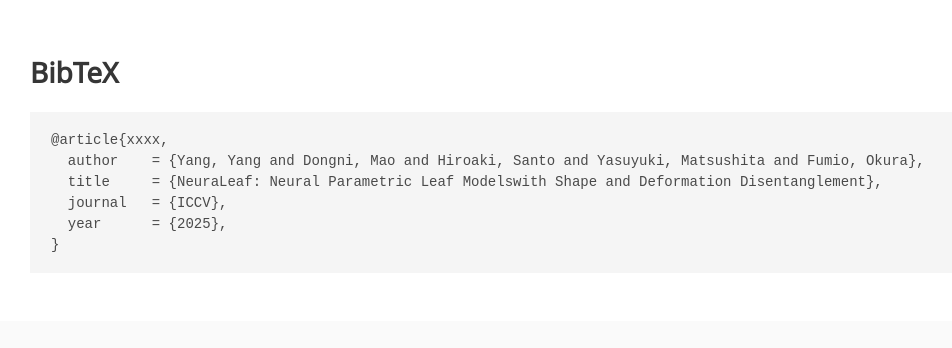
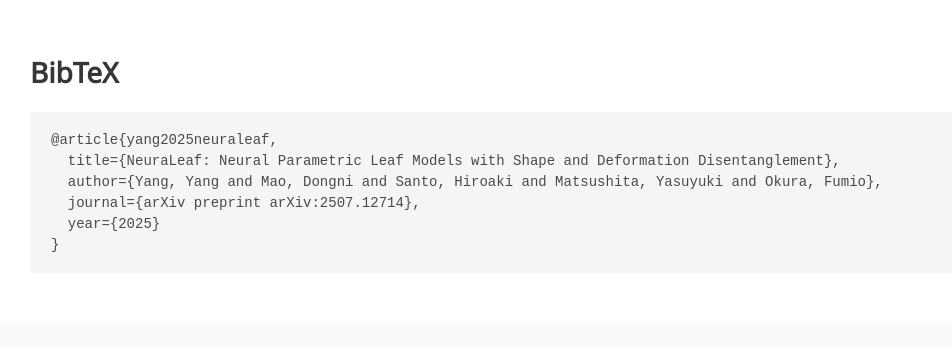
Before and after one commit to neuraleaf-yang/neuraleaf-yang.github.io, a plain HTML site: page index.html in a window 1280 px wide. Shown: the part 2299-2647 px from the top of the page, without its empty margins (130-1082 px from the left). Drawn offline with nearby package versions, Linux system fonts and the light colour scheme; some icons are missing; a web font is replaced by a local one.

Commit message:
Update BibTeX entry format and details

```diff
--- a/index.html
+++ b/index.html
@@ -310,11 +310,11 @@
 <section class="section" id="BibTeX">
   <div class="container is-max-desktop content">
     <h2 class="title">BibTeX</h2>
-    <pre><code>@article{xxxx,
-  author    = {Yang, Yang and Dongni, Mao and Hiroaki, Santo and Yasuyuki, Matsushita and Fumio, Okura},
-  title     = {NeuraLeaf: Neural Parametric Leaf Modelswith Shape and Deformation Disentanglement},
-  journal   = {ICCV},
-  year      = {2025},
+    <pre><code>@article{yang2025neuraleaf,
+  title={NeuraLeaf: Neural Parametric Leaf Models with Shape and Deformation Disentanglement},
+  author={Yang, Yang and Mao, Dongni and Santo, Hiroaki and Matsushita, Yasuyuki and Okura, Fumio},
+  journal={arXiv preprint arXiv:2507.12714},
+  year={2025}
 }</code></pre>
   </div>
 </section>
```
